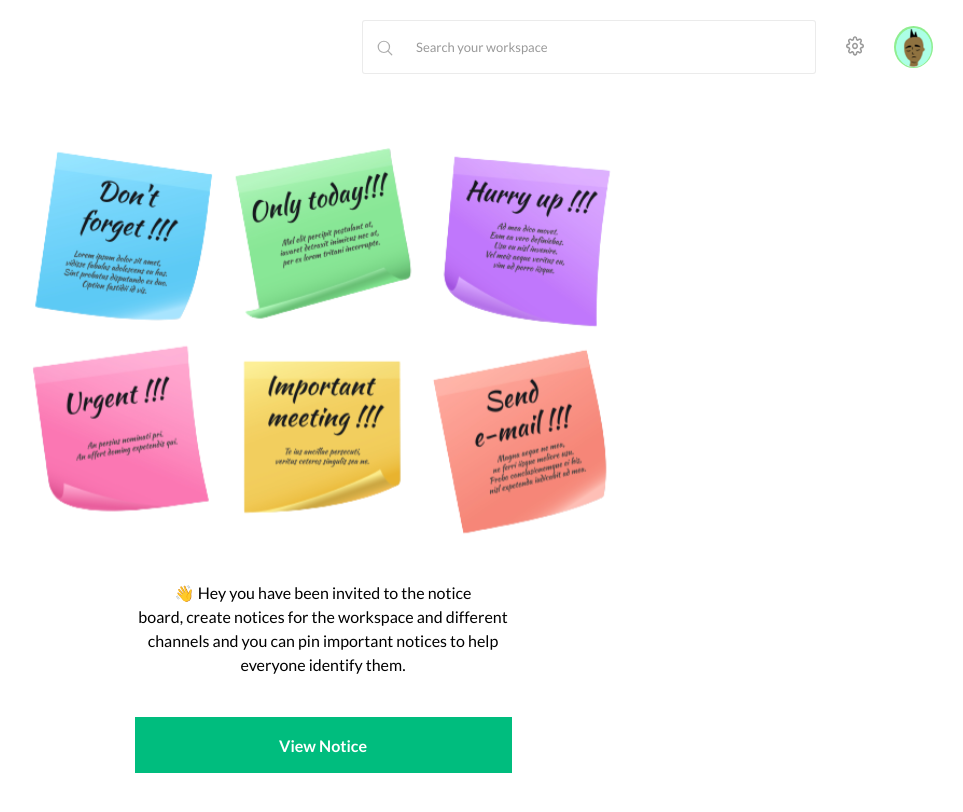
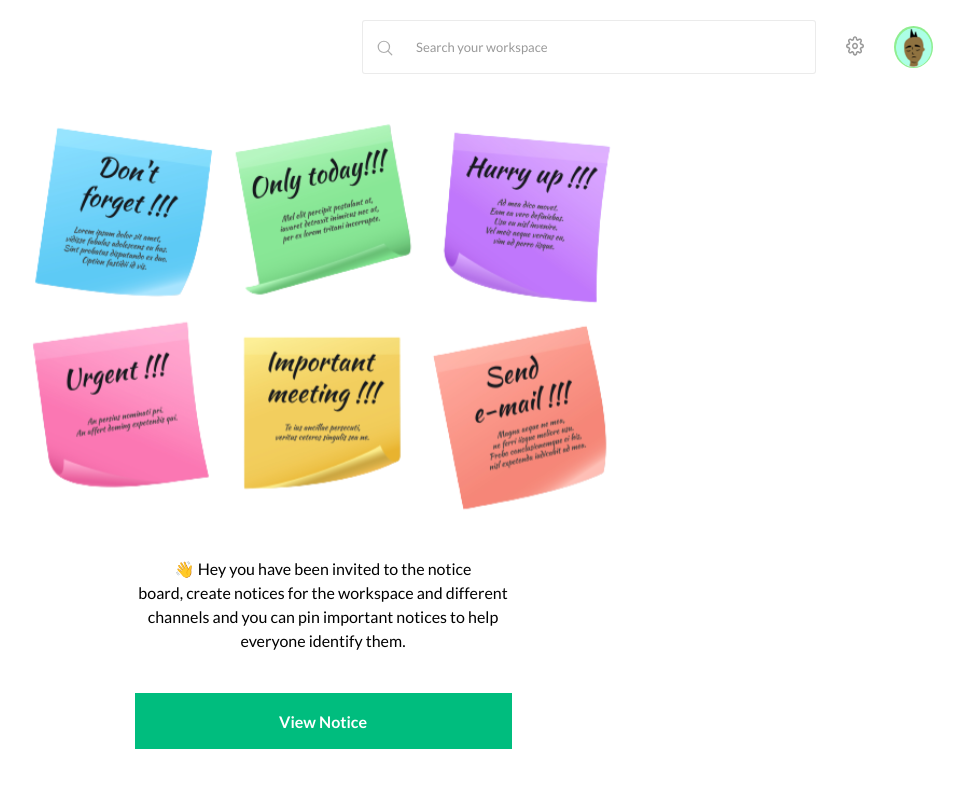
Before and after one commit to zurichat/zc_plugin_noticeboard, a React (Create React App) app in the folder frontend/: page / in a window 1280 px wide. Shown: the top 812 px of the page, without its empty margins (317-1280 px from the left). Built offline with nearby package versions, Linux system fonts and the light colour scheme; a web font is replaced by a local one.

Commit message:
Remove notice padding

```diff
--- a/frontend/src/components/NoticeBoard/NoticeBoard.css
+++ b/frontend/src/components/NoticeBoard/NoticeBoard.css
@@ -1,6 +1,6 @@
 .notice {
   flex: 0.7;
   flex-grow: 1;
-  padding: 24px;
+  /* padding: 24px; */
   padding-bottom: 150px;
 }
```
